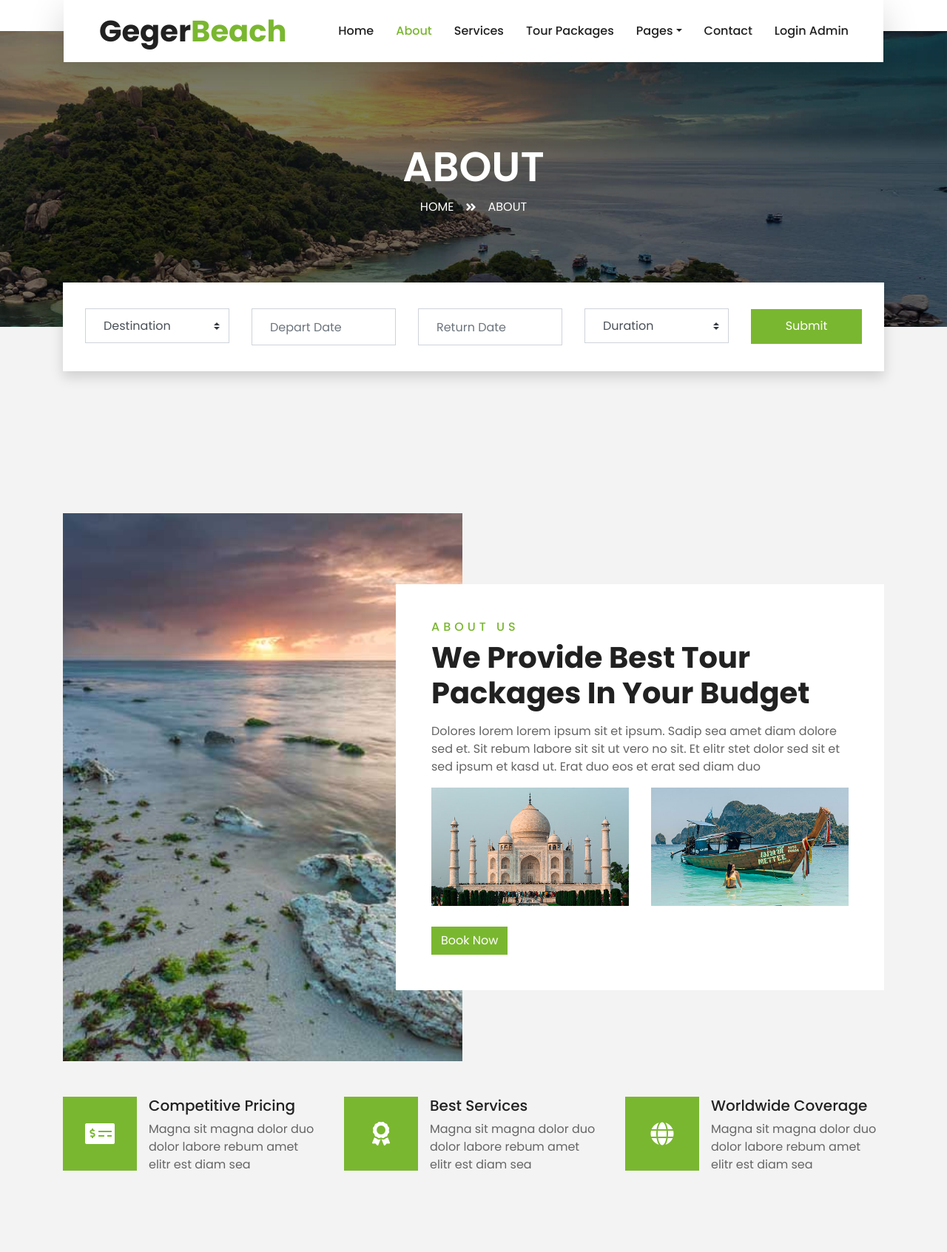
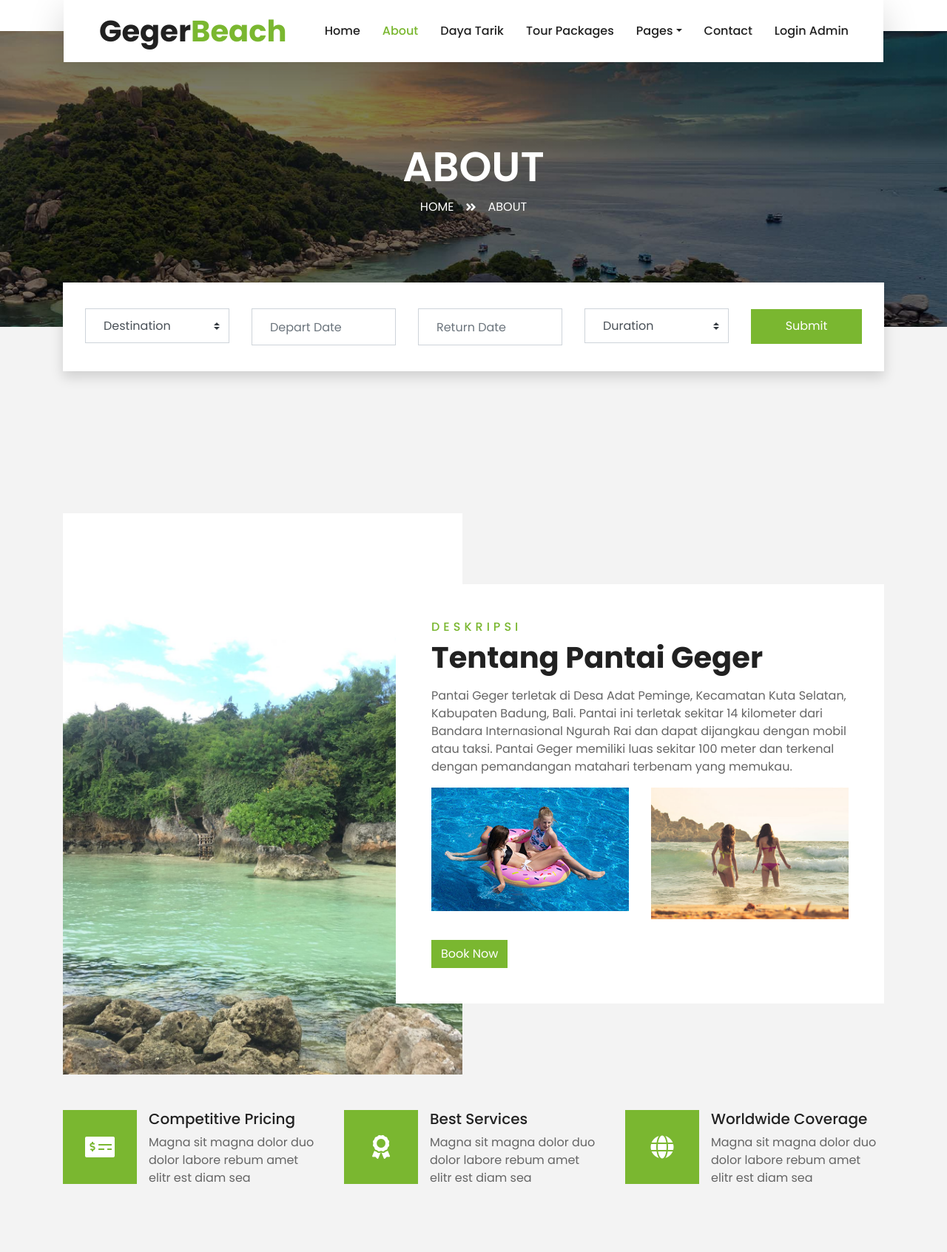
Before and after one commit to Dedokrmntha/pbl_geger, a CodeIgniter app: page /database/index/about in a window 1280 px wide. Shown: the top 1693 px of the page at 74% size. Run offline with CodeIgniter, Linux system fonts and the light colour scheme; some libraries are stand-ins or nearby versions.

Commit message:
wawawewe

```diff
--- a/application/views/About/body.php
+++ b/application/views/About/body.php
@@ -77,20 +77,20 @@
             <div class="row">
                 <div class="col-lg-6" style="min-height: 500px;">
                     <div class="position-relative h-100">
-                        <img class="position-absolute w-100 h-100" src="<?= base_url('template/img/pantai.jpg')?>" style="object-fit: cover;">
+                        <img class="position-absolute w-100 h-100" src="<?= base_url('template/img/geger2.jpg')?>" style="object-fit: cover;">
                     </div>
                 </div>
                 <div class="col-lg-6 pt-5 pb-lg-5">
                     <div class="about-text bg-white p-4 p-lg-5 my-lg-5">
-                        <h6 class="text-primary text-uppercase" style="letter-spacing: 5px;">About Us</h6>
-                        <h1 class="mb-3">We Provide Best Tour Packages In Your Budget</h1>
-                        <p>Dolores lorem lorem ipsum sit et ipsum. Sadip sea amet diam dolore sed et. Sit rebum labore sit sit ut vero no sit. Et elitr stet dolor sed sit et sed ipsum et kasd ut. Erat duo eos et erat sed diam duo</p>
+                        <h6 class="text-primary text-uppercase" style="letter-spacing: 5px;">DESKRIPSI</h6>
+                        <h1 class="mb-3">Tentang Pantai Geger</h1>
+                        <p>Pantai Geger terletak di Desa Adat Peminge, Kecamatan Kuta Selatan, Kabupaten Badung, Bali. Pantai ini terletak sekitar 14 kilometer dari Bandara Internasional Ngurah Rai dan dapat dijangkau dengan mobil atau taksi. Pantai Geger memiliki luas sekitar 100 meter dan terkenal dengan pemandangan matahari terbenam yang memukau. </p>
                         <div class="row mb-4">
                             <div class="col-6">
-                                <img class="img-fluid" src="<?=base_url('template/img/about-1.jpg')?>" alt="">
+                                <img class="img-fluid" src="<?=base_url('template/img/destination-4.jpg')?>" alt="">
                             </div>
                             <div class="col-6">
-                                <img class="img-fluid" src="<?=base_url('template/img/about-2.jpg')?>" alt="">
+                                <img class="img-fluid" src="<?=base_url('template/img/package-3.jpg')?>" alt="">
                             </div>
                         </div>
                         <a href="" class="btn btn-primary mt-1">Book Now</a>
--- a/application/views/About/navbar.php
+++ b/application/views/About/navbar.php
@@ -12,7 +12,7 @@
                     <div class="navbar-nav ml-auto py-0">
                         <a href="<?=base_url('index/index')?>" class="nav-item nav-link ">Home</a>
                         <a href="<?=base_url('index/about')?>" class="nav-item nav-link active">About</a>
-                        <a href="<?=base_url('index/dayatarik')?>" class="nav-item nav-link">Services</a>
+                        <a href="<?=base_url('index/dayatarik')?>" class="nav-item nav-link">Daya Tarik</a>
                         <a href="package.html" class="nav-item nav-link">Tour Packages</a>
                         <div class="nav-item dropdown">
                             <a href="#" class="nav-link dropdown-toggle" data-toggle="dropdown">Pages</a>
```
Also changed, not shown: assets/picture/Asus-Logo-HD-Wallpaper-Background_-_Copy.jpg (added), template/img/geger1.jpg (added), template/img/geger2.jpg (added), template/img/geger3.jpg (added), template/img/geger4.jpg (added).
